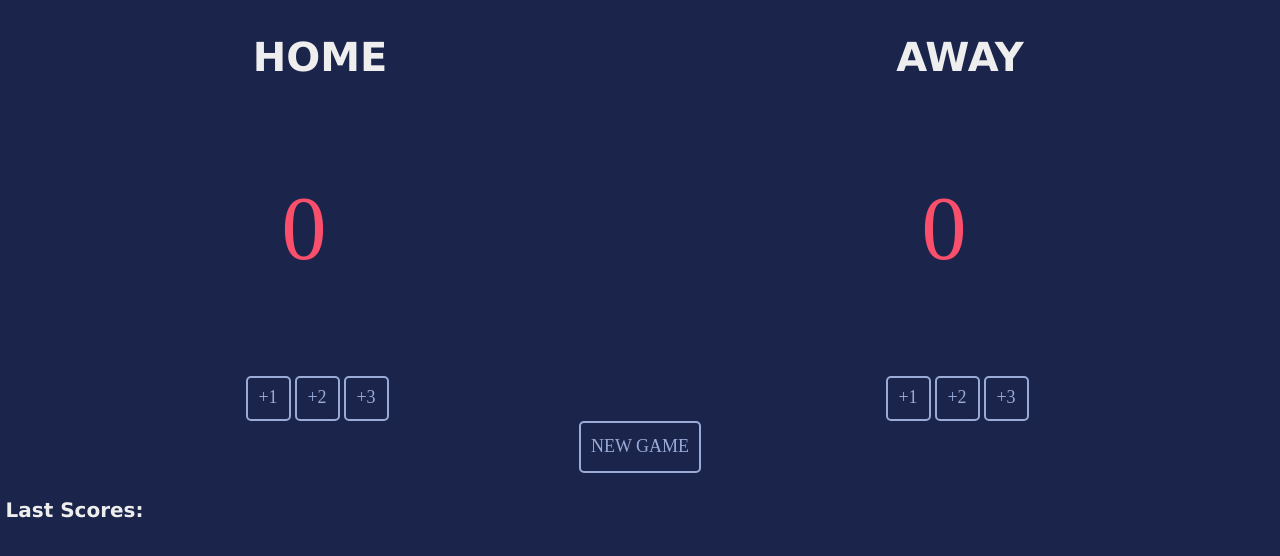
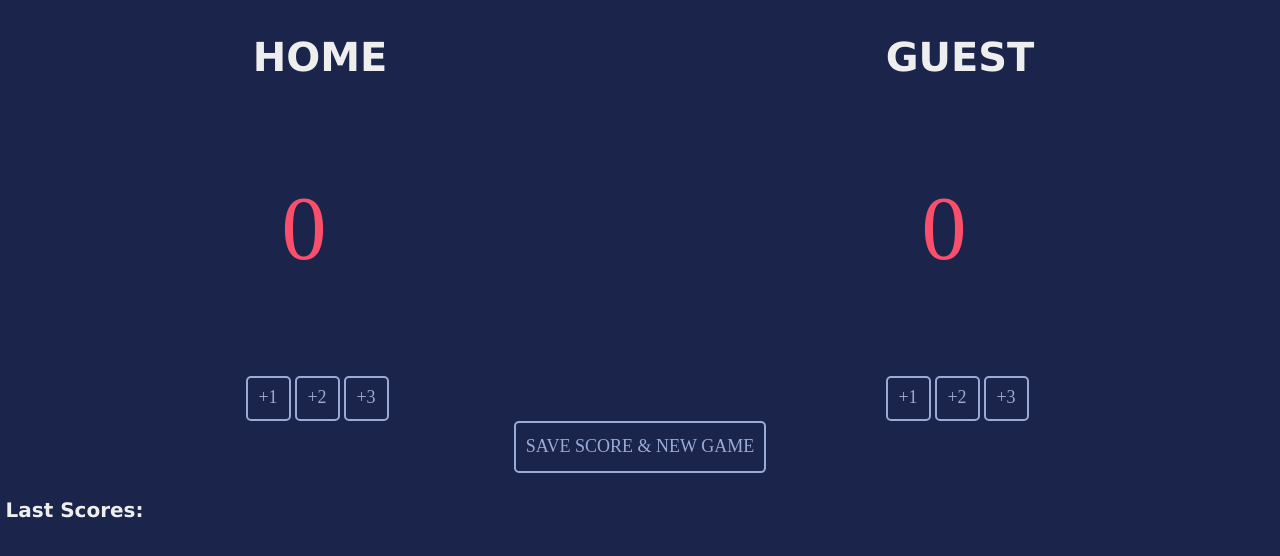
Before and after one commit to Anyon1/basketball-scoreboard, a plain HTML site: page index.html in a window 1280 px wide. Drawn offline with Linux system fonts and the light colour scheme; a web font is replaced by a local one.

Commit message:
Add files via upload

```diff
--- a/index.html
+++ b/index.html
@@ -14,7 +14,7 @@
                 <button class="addPoints" onclick="home3()">+3</button>
             </div>
             <div>
-                <h3 class="team">AWAY</h3>
+                <h3 class="team">GUEST</h3>
                 <h3 id="away-score"></h3>
                 <button class="addPoints" onclick="away1()">+1</button>
                 <button class="addPoints" onclick="away2()">+2</button>
@@ -22,7 +22,7 @@
             </div>
         </div>
         <div align="center">
-            <button id="new" onclick="newGame()">NEW GAME</button>
+            <button id="new" onclick="newGame()">SAVE SCORE & NEW GAME</button>
         </div>
         <p>Last Scores:</p>
         <p id="last-scores"></p>
```
